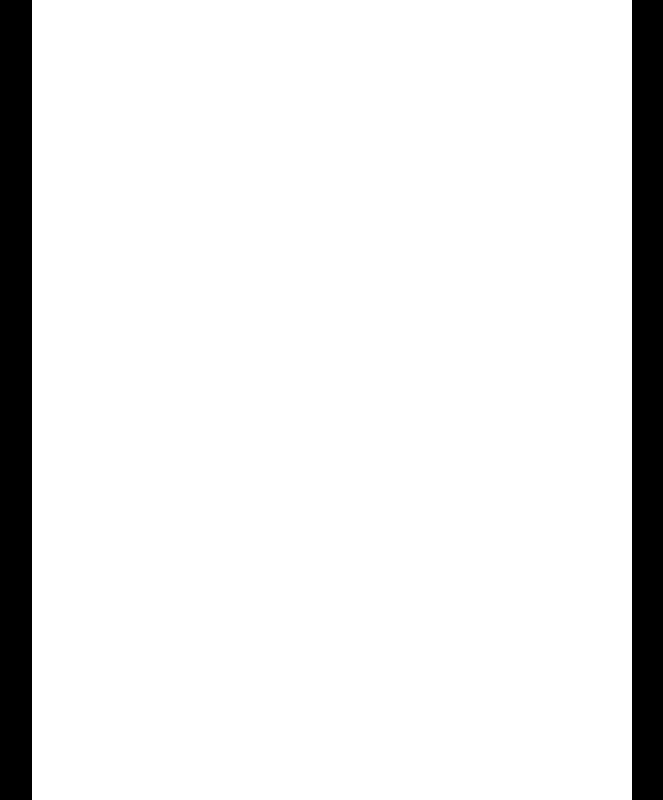
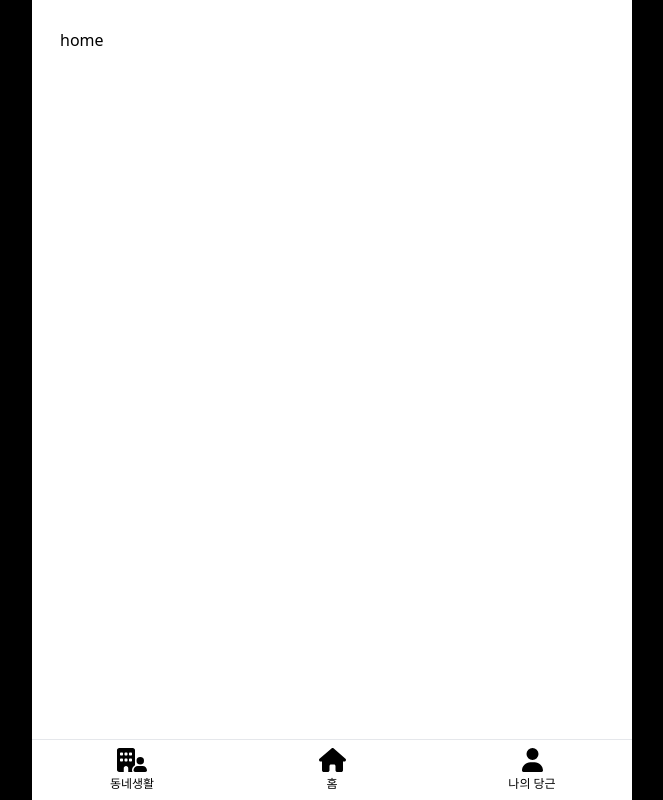
Before and after one commit to hk-toss-full/carrot-front, a React (Vite) app in the folder carrot/: page / in a window 1280 px wide. Shown: the whole page, without its empty margins (308-971 px from the left). Built offline with nearby package versions, Linux system fonts and the light colour scheme.

Commit message:
feat: bottom nav

```diff
--- a/carrot/package.json
+++ b/carrot/package.json
@@ -10,6 +10,11 @@
     "preview": "vite preview"
   },
   "dependencies": {
+    "@fortawesome/fontawesome-svg-core": "^6.6.0",
+    "@fortawesome/free-brands-svg-icons": "^6.6.0",
+    "@fortawesome/free-regular-svg-icons": "^6.6.0",
+    "@fortawesome/free-solid-svg-icons": "^6.6.0",
+    "@fortawesome/react-fontawesome": "^0.2.2",
     "@tanstack/react-query": "^5.59.15",
     "@tanstack/react-query-devtools": "^5.59.15",
     "@types/react-router-dom": "^5.3.3",
--- /dev/null
+++ b/carrot/src/assets/FontAwesome.tsx
@@ -0,0 +1,9 @@
+// 라이브러리
+import { library } from "@fortawesome/fontawesome-svg-core";
+// 사용할 아이콘 import
+import { faHouse } from "@fortawesome/free-solid-svg-icons";
+import { faBuildingUser } from "@fortawesome/free-solid-svg-icons";
+import { faUser } from "@fortawesome/free-solid-svg-icons";
+
+// 사용할 아이콘을 라이브러리에 추가
+library.add(faHouse, faBuildingUser, faUser);
--- /dev/null
+++ b/carrot/src/components/common/BottomNav.tsx
@@ -0,0 +1,39 @@
+import "@/assets/FontAwesome";
+import { FontAwesomeIcon } from "@fortawesome/react-fontawesome";
+import React from "react";
+import { Link } from "react-router-dom";
+
+const BottomNav: React.FC = () => {
+  return (
+    <div className="fixed bottom-0 left-1/2 transform -translate-x-1/2 w-full max-w-[600px] border-t">
+      <nav className="flex justify-between">
+        <div className="text-center w-1/3 mx-7 my-2">
+          <Link to="/daily">
+            <div>
+              <FontAwesomeIcon icon="building-user" size="xl" />
+            </div>
+            <div className="text-xs mt-1">동네생활</div>
+          </Link>
+        </div>
+        <div className="text-center w-1/3 mx-7 my-2">
+          <Link to="/">
+            <div>
+              <FontAwesomeIcon icon="house" size="xl" />
+            </div>
+            <div className="text-xs mt-1">홈</div>
+          </Link>
+        </div>
+        <div className="text-center w-1/3 mx-7 my-2">
+          <Link to="/users">
+            <div>
+              <FontAwesomeIcon icon="user" size="xl" />
+            </div>
+            <div className="text-xs mt-1">나의 당근</div>
+          </Link>
+        </div>
+      </nav>
+    </div>
+  );
+};
+
+export default BottomNav;
--- a/carrot/src/layouts/global.tsx
+++ b/carrot/src/layouts/global.tsx
@@ -1,16 +1,15 @@
 // import Footer from "@/components/common/Footer";
-// import NavHeader from "@/components/common/NavHeader";
 import { Outlet } from "react-router-dom";
+import BottomNav from "../components/common/BottomNav";
 
 const GlobalLayout = () => {
   return (
     <div className="bg-black h-full">
-      <div className="max-w-[600px]  min-h-screen m-auto bg-white h-full overflow-x-hidden scrollbar-hide">
-        {/* <NavHeader /> */}
-        {/* <div className="relative p-7 h-full"> */}
-        <Outlet />
-        {/* </div> */}
-        {/* <Footer /> */}
+      <div className="max-w-[600px] min-h-screen m-auto bg-white h-full overflow-x-hidden scrollbar-hide">
+        <div className="relative p-7 h-full">
+          <Outlet />
+        </div>
+        <BottomNav />
       </div>
     </div>
   );
--- /dev/null
+++ b/carrot/src/pages/daily/DailyLife.tsx
@@ -0,0 +1,7 @@
+import React from "react";
+
+const DailyLife: React.FC = () => {
+  return <div>DailyLife</div>;
+};
+
+export default DailyLife;
--- a/carrot/src/pages/home/index.tsx
+++ b/carrot/src/pages/home/index.tsx
@@ -1,7 +1,7 @@
 import React from "react";
 
 const HomePage: React.FC = () => {
-  return <></>;
+  return <div>home</div>;
 };
 
 export default HomePage;
--- /dev/null
+++ b/carrot/src/pages/mypage/MyPage.tsx
@@ -0,0 +1,7 @@
+import React from "react";
+
+const MyPage: React.FC = () => {
+  return <div>MyPage</div>;
+};
+
+export default MyPage;
--- a/carrot/src/router/index.tsx
+++ b/carrot/src/router/index.tsx
@@ -1,6 +1,8 @@
 import { createBrowserRouter, RouteObject } from "react-router-dom";
 import HomePage from "../pages/home";
 import GlobalLayout from "../layouts/global";
+import DailyLife from "../pages/daily/DailyLife";
+import MyPage from "../pages/mypage/MyPage";
 
 type CustomRouteObject = {
   label?: string;
@@ -14,6 +16,18 @@ export const ROUTES: CustomRouteObject[] = [
     label: "홈",
     show: true,
   },
+  {
+    path: "/daily",
+    element: <DailyLife />,
+    label: "동네생활",
+    show: true,
+  },
+  {
+    path: "/users",
+    element: <MyPage />,
+    label: "마이페이지",
+    show: true,
+  },
 ];
 
 const router = createBrowserRouter([
```
Also changed, not shown: 1 other file (tests, documents, lock files or other folders).
